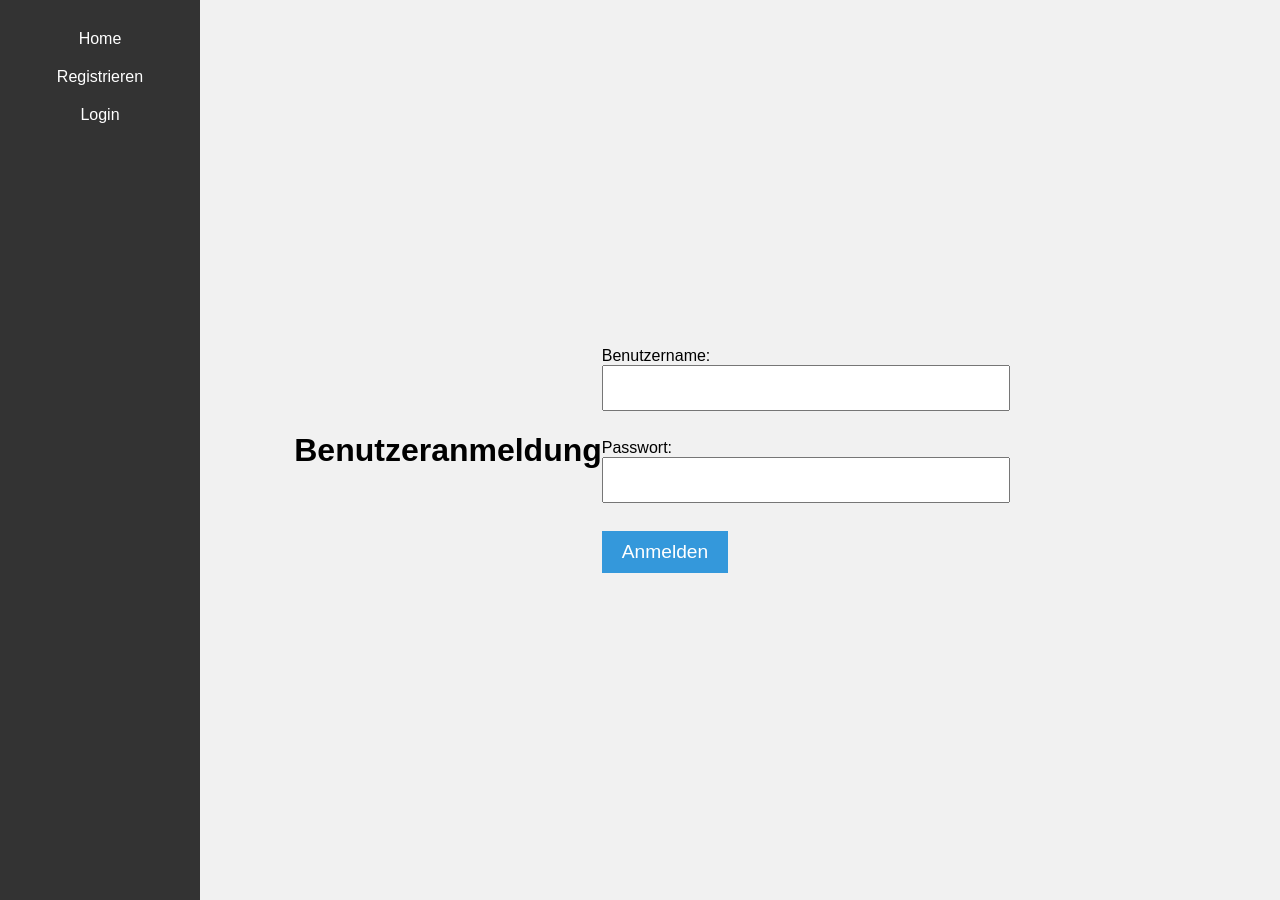
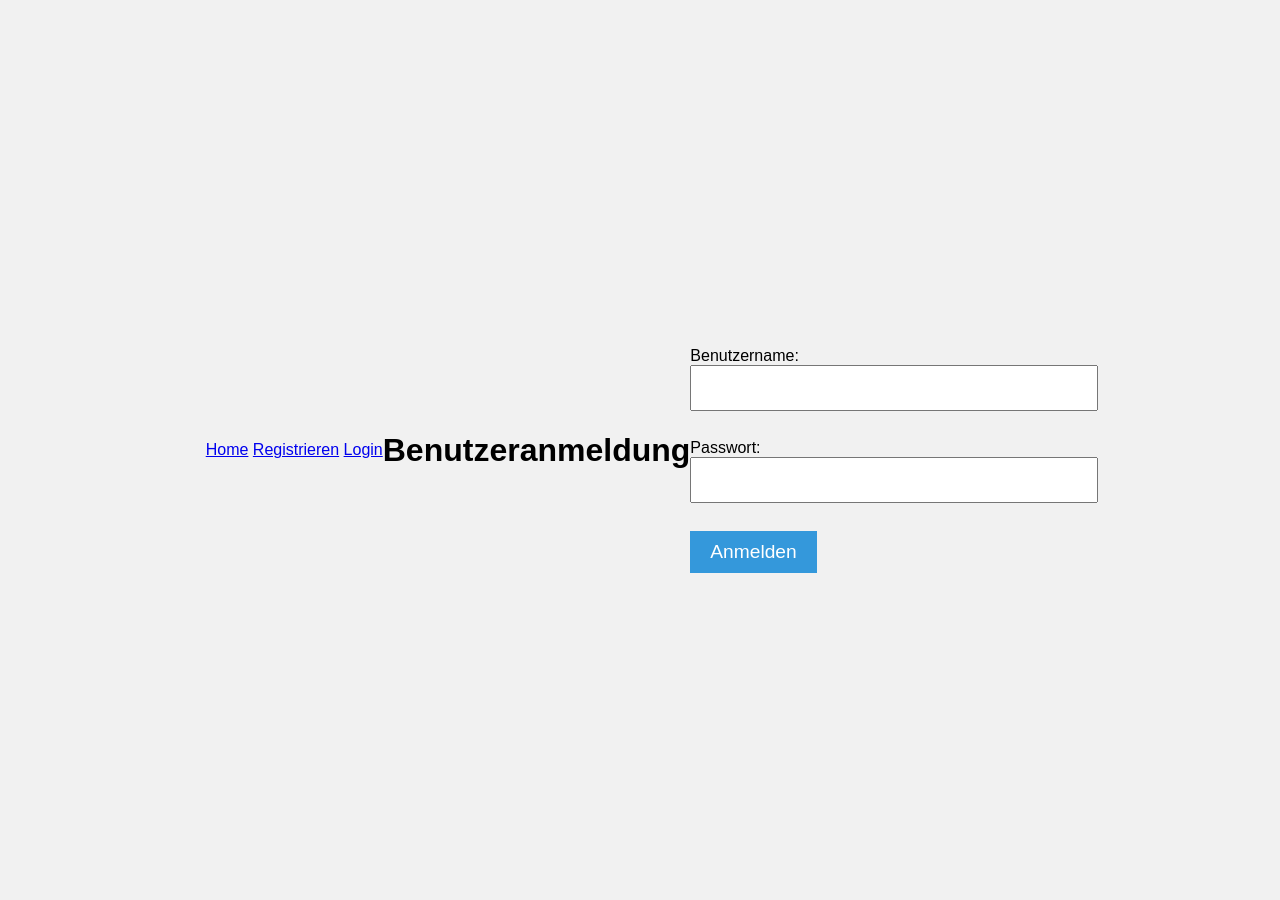
Before and after one commit to vinnypooh21/ProjectWeb, a PHP site: page /login.html in a window 1280 px wide. Run offline with PHP 8.4, Linux system fonts and the light colour scheme.

Commit message:
commit new

```diff
--- a/style_login.css
+++ b/style_login.css
@@ -1,28 +1,3 @@
-
-/* Link-Menü-Stil */
-.nav-menu {
-    position: fixed;
-    left: 0;
-    top: 0;
-    height: 100%;
-    width: 200px;
-    background-color: #333; /* Hintergrundfarbe des Menüs */
-    padding: 20px 0;
-    text-align: center;
-}
-
-.nav-menu a {
-    display: block;
-    text-decoration: none;
-    color: #fff;
-    padding: 10px 0;
-    transition: background-color 0.3s ease; /* Sanfte Farbübergänge bei Hover */
-}
-
-.nav-menu a:hover {
-    background-color: #555; /* Hintergrundfarbe bei Hover */
-}
-
 
 /* Styles for login box and circle */
 
```
Also changed, not shown: other parts of style_login.css (+13 -23 lines).
